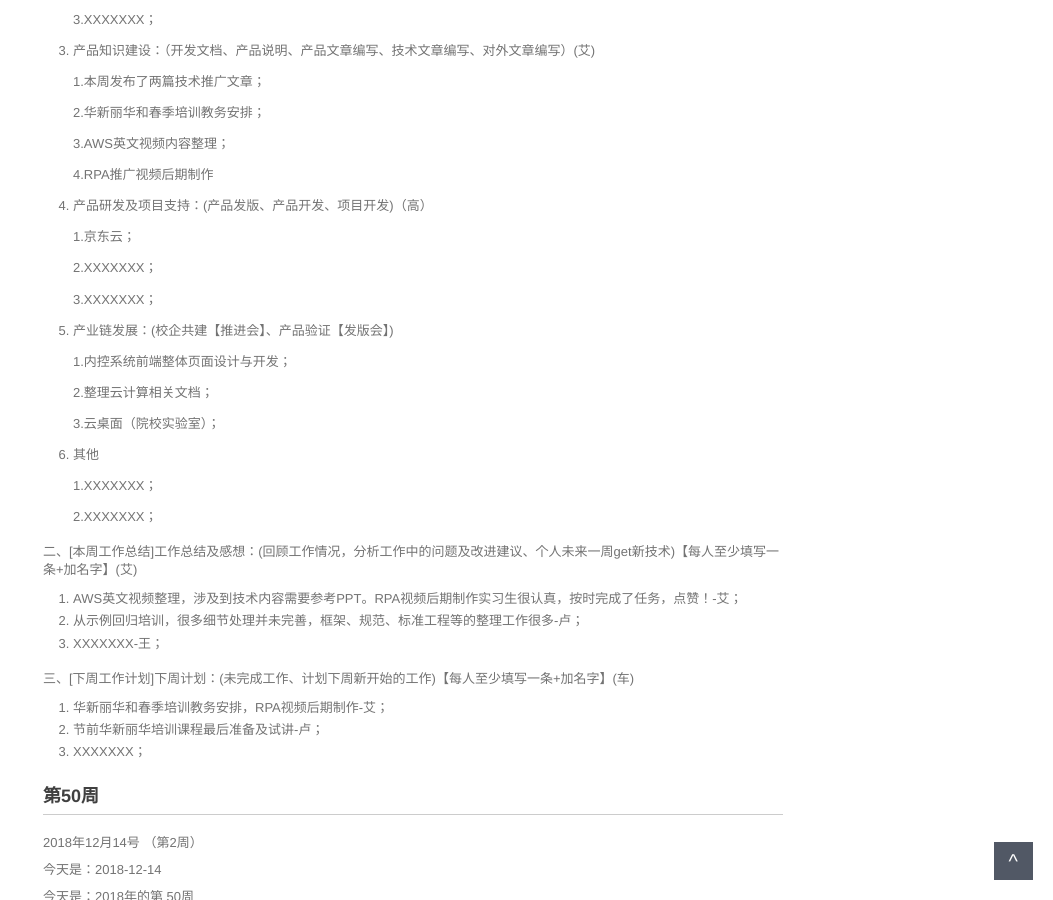
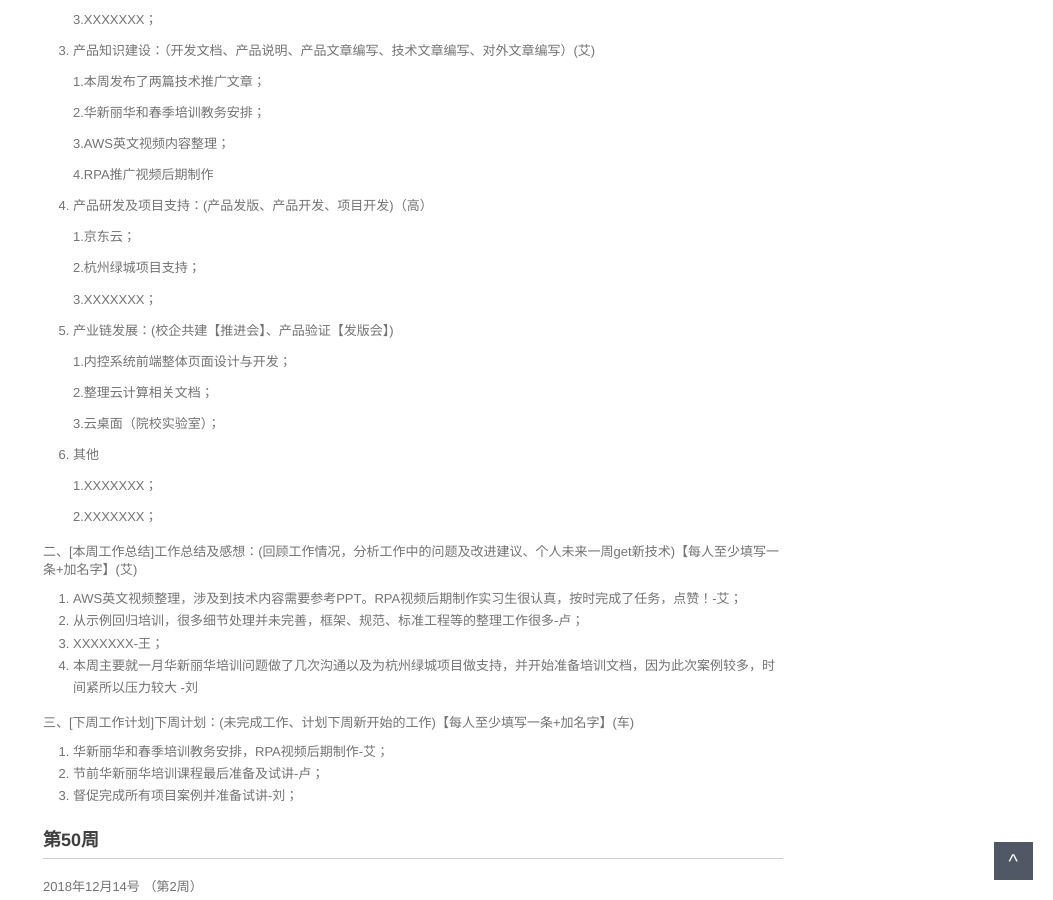
Before and after one commit to walllFlower/blog, a Jekyll site: the page built from _posts/2018-07-17-day_report_cxz.md, in a window 1280 px wide and 900 px high, scrolled down 745 px. Shown: the whole window, without its empty margins (227-1280 px from the left). Built offline with Jekyll 4.4.1, drawn with Linux system fonts in a browser that asks for light colours; comment, search, counter and statistics services are not loaded.

Commit message:
Update 2018-07-17-day_report_cxz.md
刘志鹏 - 2018/12/21

```diff
--- a/_posts/2018-07-17-day_report_cxz.md
+++ b/_posts/2018-07-17-day_report_cxz.md
@@ -54,7 +54,7 @@ categories: 技术运营工作周报
 
     1.京东云；
 
-    2.XXXXXXX；
+    2.杭州绿城项目支持；
 
     3.XXXXXXX；
 
@@ -77,12 +77,13 @@ categories: 技术运营工作周报
 1. AWS英文视频整理，涉及到技术内容需要参考PPT。RPA视频后期制作实习生很认真，按时完成了任务，点赞！-艾；
 2. 从示例回归培训，很多细节处理并未完善，框架、规范、标准工程等的整理工作很多-卢；
 3. XXXXXXX-王；
+4. 本周主要就一月华新丽华培训问题做了几次沟通以及为杭州绿城项目做支持，并开始准备培训文档，因为此次案例较多，时间紧所以压力较大 -刘
 
 三、[下周工作计划]下周计划：(未完成工作、计划下周新开始的工作)【每人至少填写一条+加名字】(车)
 
 1. 华新丽华和春季培训教务安排，RPA视频后期制作-艾；
 2. 节前华新丽华培训课程最后准备及试讲-卢；
-3. XXXXXXX；
+3. 督促完成所有项目案例并准备试讲-刘；
 
 
 
```
